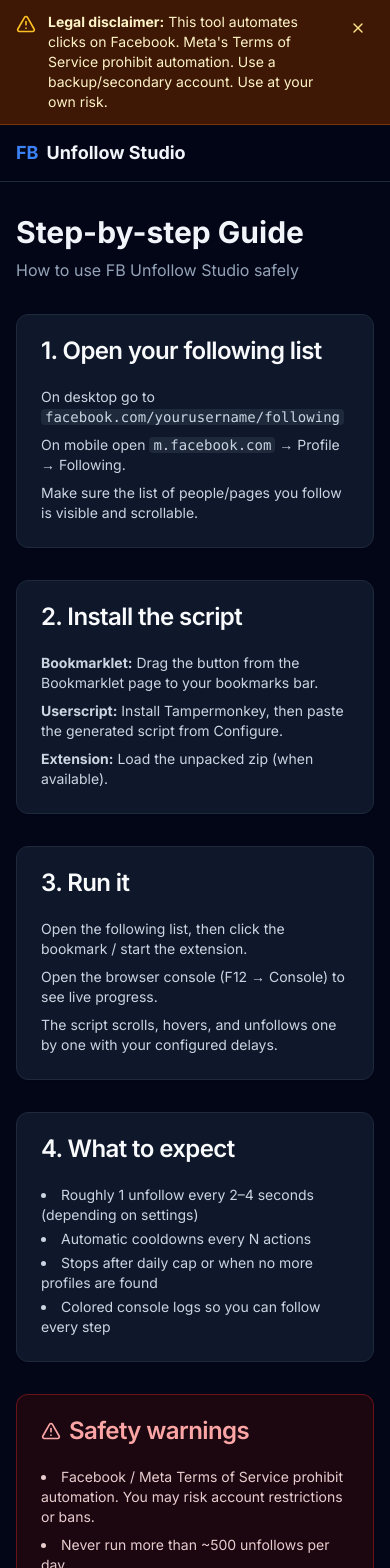
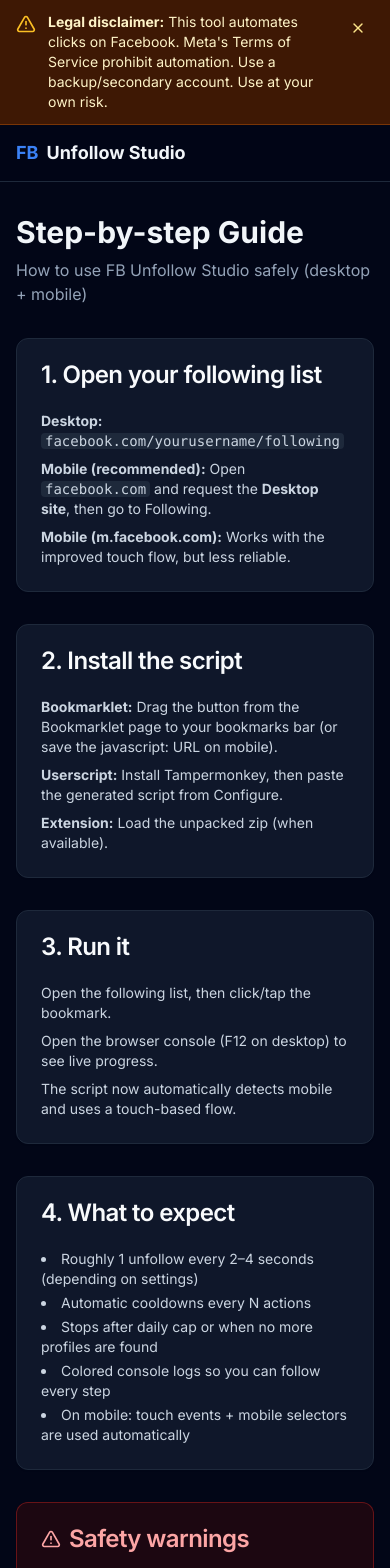
Before and after one commit to Menelik2/FACEBOOK, a Next.js app: page /guide in a window 390 px wide. Shown: the top 1568 px of the page. Built offline with nearby package versions, Linux system fonts and the light colour scheme.

Commit message:
Update bookmarklet page + guide + changelog for improved mobile support (v1.1.0)

```diff
--- a/src/app/bookmarklet/page.tsx
+++ b/src/app/bookmarklet/page.tsx
@@ -5,7 +5,7 @@
 import { generateScript } from "@/lib/generate-script";
 import { Button } from "@/components/ui/button";
 import { Card, CardContent, CardHeader, CardTitle } from "@/components/ui/card";
-import { Bookmark, Smartphone, Monitor } from "lucide-react";
+import { Bookmark, Smartphone, Monitor, AlertTriangle } from "lucide-react";
 
 export default function BookmarkletPage() {
   const { config } = useConfigStore();
@@ -22,8 +22,8 @@
     setTestLog([
       "[Test] Bookmarklet environment check…",
       "[OK] javascript: protocol is allowed in this browser context for testing.",
-      "[OK] Script generation succeeded.",
-      "[Info] Real run must happen on facebook.com/you/following",
+      "[OK] Script generation succeeded (includes mobile improvements).",
+      "[Info] Real run must happen on facebook.com or m.facebook.com following list.",
       "Open your following list, then click the bookmark you saved.",
     ]);
   };
@@ -32,7 +32,7 @@
     <div className="space-y-8 max-w-3xl mx-auto">
       <div className="text-center">
         <h1 className="text-3xl font-bold">Bookmarklet Installer</h1>
-        <p className="text-slate-400 mt-2">One-click run from your bookmarks bar</p>
+        <p className="text-slate-400 mt-2">One-click run from your bookmarks bar · Mobile improved</p>
       </div>
 
       <Card className="bg-slate-900 border-slate-800">
@@ -79,22 +79,36 @@
         <Card className="bg-slate-900 border-slate-800">
           <CardHeader>
             <CardTitle className="flex items-center gap-2 text-base">
-              <Smartphone className="h-4 w-4" /> Mobile (Chrome / Safari)
+              <Smartphone className="h-4 w-4" /> Mobile (improved)
             </CardTitle>
           </CardHeader>
           <CardContent className="text-sm text-slate-300 space-y-2">
             <ol className="list-decimal list-inside space-y-1">
-              <li>Copy the generated javascript: URL from Configure</li>
-              <li>Create a new bookmark in your mobile browser</li>
+              <li>On Configure page, copy the generated javascript: URL</li>
+              <li>In Chrome/Safari create a new bookmark</li>
               <li>Paste the javascript: URL as the address</li>
-              <li>Open m.facebook.com following list and tap the bookmark</li>
+              <li>Open your Following list (m.facebook.com or desktop site)</li>
+              <li>Tap the bookmark</li>
             </ol>
-            <p className="text-amber-400/80 text-xs mt-2">
-              Mobile support is best-effort; Facebook’s mobile DOM changes often.
-            </p>
           </CardContent>
         </Card>
       </div>
+
+      <Card className="bg-amber-950/40 border-amber-700/50">
+        <CardHeader>
+          <CardTitle className="flex items-center gap-2 text-amber-200 text-base">
+            <AlertTriangle className="h-4 w-4" /> Best results on mobile
+          </CardTitle>
+        </CardHeader>
+        <CardContent className="text-sm text-amber-100/90 space-y-2">
+          <p>
+            <strong>Recommended:</strong> Open <code className="bg-slate-900 px-1 rounded">facebook.com</code> in your mobile browser and request the <strong>Desktop site</strong>. Then run the bookmarklet. This uses the much more reliable desktop selectors.
+          </p>
+          <p>
+            Pure <code className="bg-slate-900 px-1 rounded">m.facebook.com</code> support is improved (touch events + mobile selectors) but still less reliable because Facebook changes the mobile DOM often.
+          </p>
+        </CardContent>
+      </Card>
 
       <Card className="bg-slate-900 border-slate-800">
         <CardHeader>
--- a/src/app/changelog/page.tsx
+++ b/src/app/changelog/page.tsx
@@ -1,6 +1,19 @@
 import { Card, CardContent, CardHeader, CardTitle } from "@/components/ui/card";
 
 const entries = [
+  {
+    version: "1.1.0",
+    date: "2026-10-17",
+    changes: [
+      "Improved mobile support",
+      "Separate touch-based unfollow flow for mobile devices",
+      "Better mobile detection (m.facebook.com + touch + user-agent)",
+      "Mobile-specific selectors for the following list",
+      "simulateTap helper (pointer + touch + mouse events)",
+      "Clearer mobile tips in the bookmarklet page and console",
+      "Recommended path: request Desktop site on mobile browsers",
+    ],
+  },
   {
     version: "1.0.0",
     date: "2026-10-17",
--- a/src/app/guide/page.tsx
+++ b/src/app/guide/page.tsx
@@ -6,7 +6,7 @@
     <div className="space-y-8 max-w-3xl mx-auto">
       <div>
         <h1 className="text-3xl font-bold">Step-by-step Guide</h1>
-        <p className="text-slate-400 mt-2">How to use FB Unfollow Studio safely</p>
+        <p className="text-slate-400 mt-2">How to use FB Unfollow Studio safely (desktop + mobile)</p>
       </div>
 
       <Card className="bg-slate-900 border-slate-800">
@@ -15,14 +15,15 @@
         </CardHeader>
         <CardContent className="text-slate-300 text-sm space-y-2">
           <p>
-            On desktop go to{" "}
+            <strong>Desktop:</strong>{" "}
             <code className="bg-slate-800 px-1 rounded">facebook.com/yourusername/following</code>
           </p>
           <p>
-            On mobile open{" "}
-            <code className="bg-slate-800 px-1 rounded">m.facebook.com</code> → Profile → Following.
+            <strong>Mobile (recommended):</strong> Open <code className="bg-slate-800 px-1 rounded">facebook.com</code> and request the <strong>Desktop site</strong>, then go to Following.
           </p>
-          <p>Make sure the list of people/pages you follow is visible and scrollable.</p>
+          <p>
+            <strong>Mobile (m.facebook.com):</strong> Works with the improved touch flow, but less reliable.
+          </p>
         </CardContent>
       </Card>
 
@@ -32,12 +33,10 @@
         </CardHeader>
         <CardContent className="text-slate-300 text-sm space-y-2">
           <p>
-            <strong>Bookmarklet:</strong> Drag the button from the Bookmarklet page to your
-            bookmarks bar.
+            <strong>Bookmarklet:</strong> Drag the button from the Bookmarklet page to your bookmarks bar (or save the javascript: URL on mobile).
           </p>
           <p>
-            <strong>Userscript:</strong> Install Tampermonkey, then paste the generated script from
-            Configure.
+            <strong>Userscript:</strong> Install Tampermonkey, then paste the generated script from Configure.
           </p>
           <p>
             <strong>Extension:</strong> Load the unpacked zip (when available).
@@ -50,9 +49,9 @@
           <CardTitle>3. Run it</CardTitle>
         </CardHeader>
         <CardContent className="text-slate-300 text-sm space-y-2">
-          <p>Open the following list, then click the bookmark / start the extension.</p>
-          <p>Open the browser console (F12 → Console) to see live progress.</p>
-          <p>The script scrolls, hovers, and unfollows one by one with your configured delays.</p>
+          <p>Open the following list, then click/tap the bookmark.</p>
+          <p>Open the browser console (F12 on desktop) to see live progress.</p>
+          <p>The script now automatically detects mobile and uses a touch-based flow.</p>
         </CardContent>
       </Card>
 
@@ -66,6 +65,7 @@
             <li>Automatic cooldowns every N actions</li>
             <li>Stops after daily cap or when no more profiles are found</li>
             <li>Colored console logs so you can follow every step</li>
+            <li>On mobile: touch events + mobile selectors are used automatically</li>
           </ul>
         </CardContent>
       </Card>
@@ -78,8 +78,7 @@
         </CardHeader>
         <CardContent className="text-red-100/90 text-sm space-y-2">
           <ul className="list-disc list-inside space-y-2">
-            <li>Facebook / Meta Terms of Service prohibit automation. You may risk account
-              restrictions or bans.</li>
+            <li>Facebook / Meta Terms of Service prohibit automation. You may risk account restrictions or bans.</li>
             <li>Never run more than ~500 unfollows per day.</li>
             <li>Always test first with <strong>DRY_RUN = true</strong>.</li>
             <li>
```
